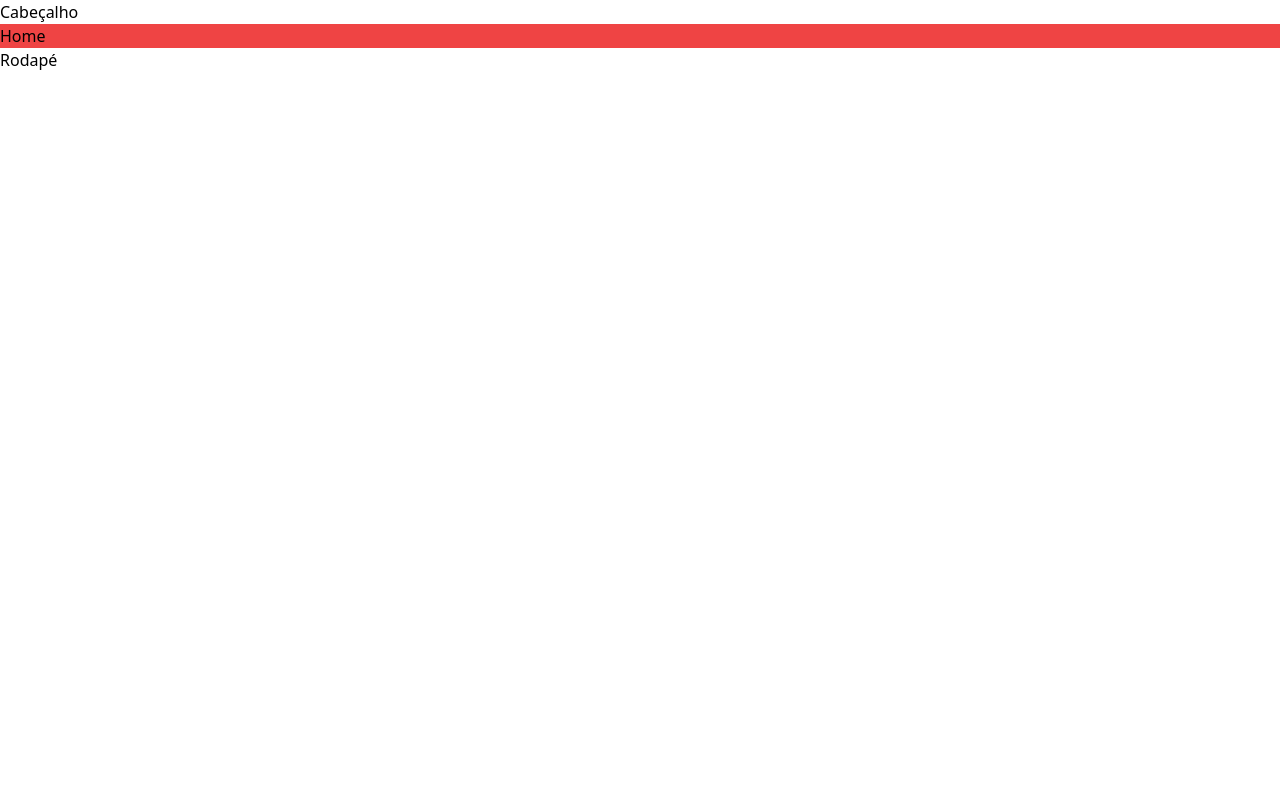
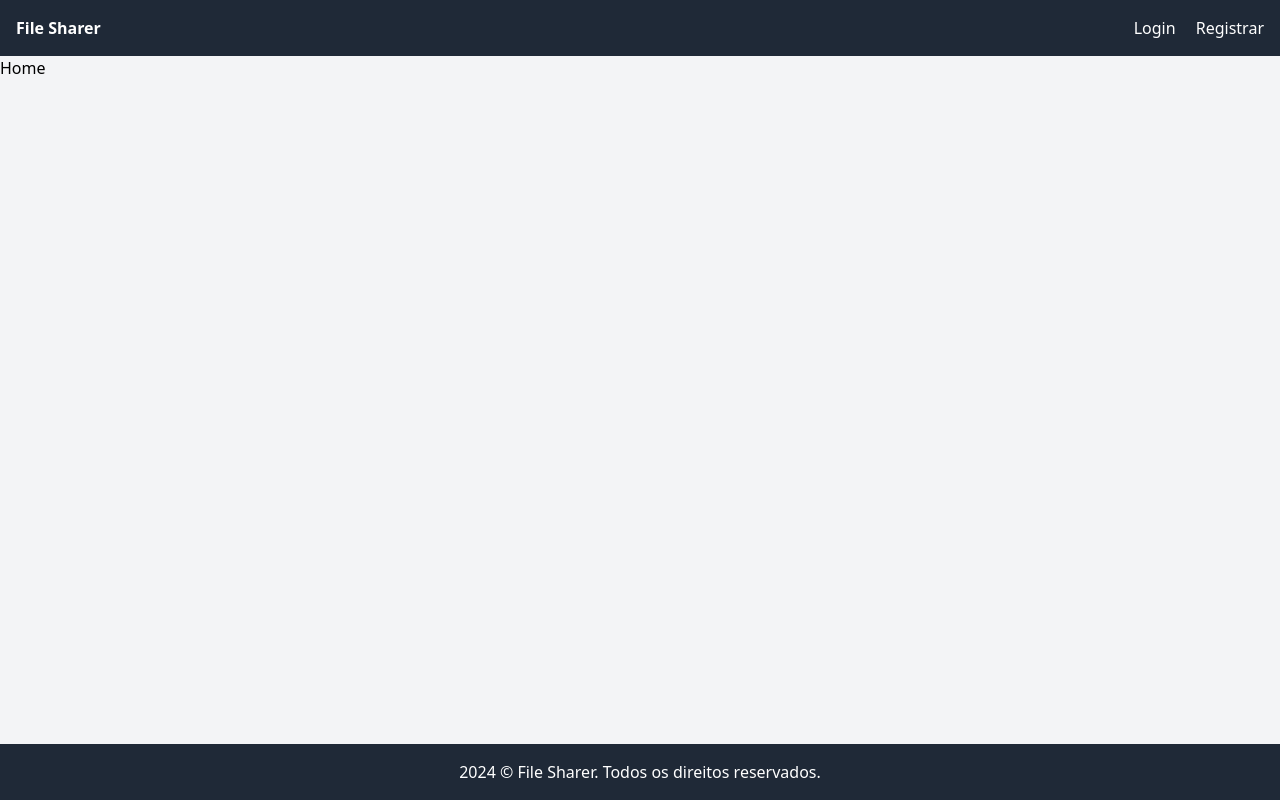
Before and after one commit to leojosants/udemy_curso_htmx_do_basico_ao_avancado_com_projetos, a Node server app: page / in a window 1280 px wide. Run offline with Node 20, Linux system fonts and the light colour scheme; some libraries are stand-ins or nearby versions.

Commit message:
66. Structuring the layout

```diff
--- a/06_projeto_file_sharer_htmx_tailwind_ejs_express_multer_e_mais/public/css/styles.css
+++ b/06_projeto_file_sharer_htmx_tailwind_ejs_express_multer_e_mais/public/css/styles.css
@@ -544,12 +544,102 @@ video {
   --tw-backdrop-sepia:  ;
 }
 
-.bg-red-100 {
+.container {
+  width: 100%;
+}
+
+@media (min-width: 640px) {
+  .container {
+    max-width: 640px;
+  }
+}
+
+@media (min-width: 768px) {
+  .container {
+    max-width: 768px;
+  }
+}
+
+@media (min-width: 1024px) {
+  .container {
+    max-width: 1024px;
+  }
+}
+
+@media (min-width: 1280px) {
+  .container {
+    max-width: 1280px;
+  }
+}
+
+@media (min-width: 1536px) {
+  .container {
+    max-width: 1536px;
+  }
+}
+
+.mx-auto {
+  margin-left: auto;
+  margin-right: auto;
+}
+
+.ml-4 {
+  margin-left: 1rem;
+}
+
+.flex {
+  display: flex;
+}
+
+.min-h-screen {
+  min-height: 100vh;
+}
+
+.flex-grow {
+  flex-grow: 1;
+}
+
+.flex-col {
+  flex-direction: column;
+}
+
+.justify-between {
+  justify-content: space-between;
+}
+
+.bg-gray-800 {
   --tw-bg-opacity: 1;
-  background-color: rgb(254 226 226 / var(--tw-bg-opacity));
+  background-color: rgb(31 41 55 / var(--tw-bg-opacity));
 }
 
 .bg-red-500 {
   --tw-bg-opacity: 1;
   background-color: rgb(239 68 68 / var(--tw-bg-opacity));
 }
+
+.bg-gray-100 {
+  --tw-bg-opacity: 1;
+  background-color: rgb(243 244 246 / var(--tw-bg-opacity));
+}
+
+.p-4 {
+  padding: 1rem;
+}
+
+.text-center {
+  text-align: center;
+}
+
+.font-bold {
+  font-weight: 700;
+}
+
+.text-white {
+  --tw-text-opacity: 1;
+  color: rgb(255 255 255 / var(--tw-text-opacity));
+}
+
+.hover\:text-gray-300:hover {
+  --tw-text-opacity: 1;
+  color: rgb(209 213 219 / var(--tw-text-opacity));
+}
--- a/06_projeto_file_sharer_htmx_tailwind_ejs_express_multer_e_mais/tailwind.config.js
+++ b/06_projeto_file_sharer_htmx_tailwind_ejs_express_multer_e_mais/tailwind.config.js
@@ -1,5 +1,5 @@
 module.exports = {
-    content: ['./views/*.ejs'],
+    content: ['./views/**/*.ejs'],
     theme: {
         extend: {},
     },
--- a/06_projeto_file_sharer_htmx_tailwind_ejs_express_multer_e_mais/views/layout.ejs
+++ b/06_projeto_file_sharer_htmx_tailwind_ejs_express_multer_e_mais/views/layout.ejs
@@ -1,16 +1,16 @@
 <!DOCTYPE html>
 <html lang="en">
-<head>
-    <meta charset="UTF-8">
-    <meta name="viewport" content="width=device-width, initial-scale=1.0">
-    <title><%- title %></title>
-    <link rel="stylesheet" href="/css/styles.css">
-</head>
-<body>
-    <h1>Cabeçalho</h1>
+	<head>
+		<meta charset="UTF-8" />
+		<meta name="viewport" content="width=device-width, initial-scale=1.0" />
+		<title><%- title %></title>
+		<link rel="stylesheet" href="/css/styles.css" />
+	</head>
+	<body class="bg-gray-100 flex flex-col min-h-screen">
+		<%- include('partials/header') -%>
 
-    <main class="bg-red-500"><%- include(template) %></main>
+		<main class="flex-grow"><%- include(template) %></main>
 
-    <h1>Rodapé</h1>
-</body>
+		<%- include('partials/footer.ejs') -%>
+	</body>
 </html>
--- /dev/null
+++ b/06_projeto_file_sharer_htmx_tailwind_ejs_express_multer_e_mais/views/partials/footer.ejs
@@ -0,0 +1,5 @@
+<footer class="bg-gray-800 p-4 text-white text-center">
+    <div class="mx-auto container">
+        <p>2024 &copy; File Sharer. Todos os direitos reservados.</p>
+    </div>
+</footer>
--- /dev/null
+++ b/06_projeto_file_sharer_htmx_tailwind_ejs_express_multer_e_mais/views/partials/header.ejs
@@ -0,0 +1,17 @@
+<nav class="bg-gray-800 p-4 text-white">
+	<div class="container mx-auto flex justify-between">
+		<h1 class="text-x1 font-bold">File Sharer</h1>
+		<div>
+			<% if(typeof userId !=='undefined'&&userId) { %>
+			<p>Links de logado</p>
+			<% } else {%>
+			<a href="/auth/login" class="text-white hover:text-gray-300 ml-4"
+				>Login</a
+			>
+			<a href="/auth/register" class="text-white hover:text-gray-300 ml-4"
+				>Registrar</a
+			>
+			<% } %>
+		</div>
+	</div>
+</nav>
```
